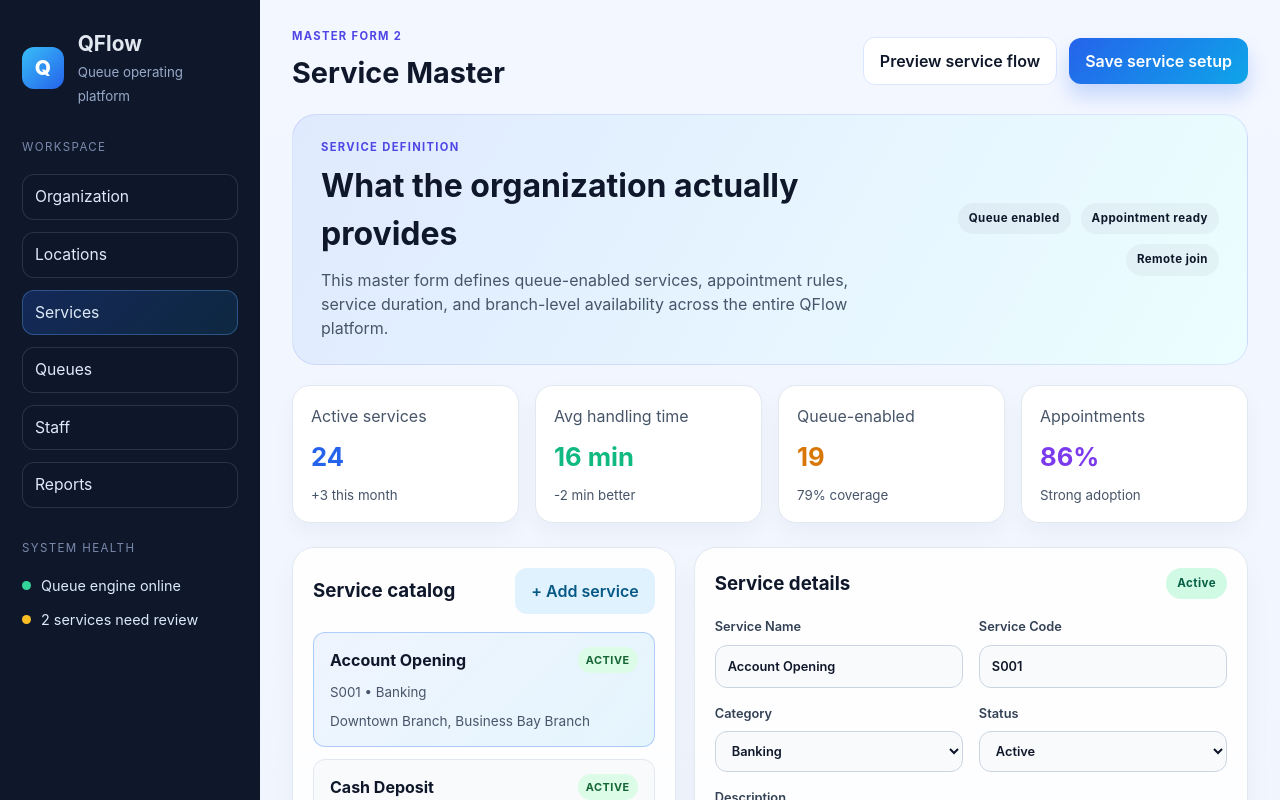
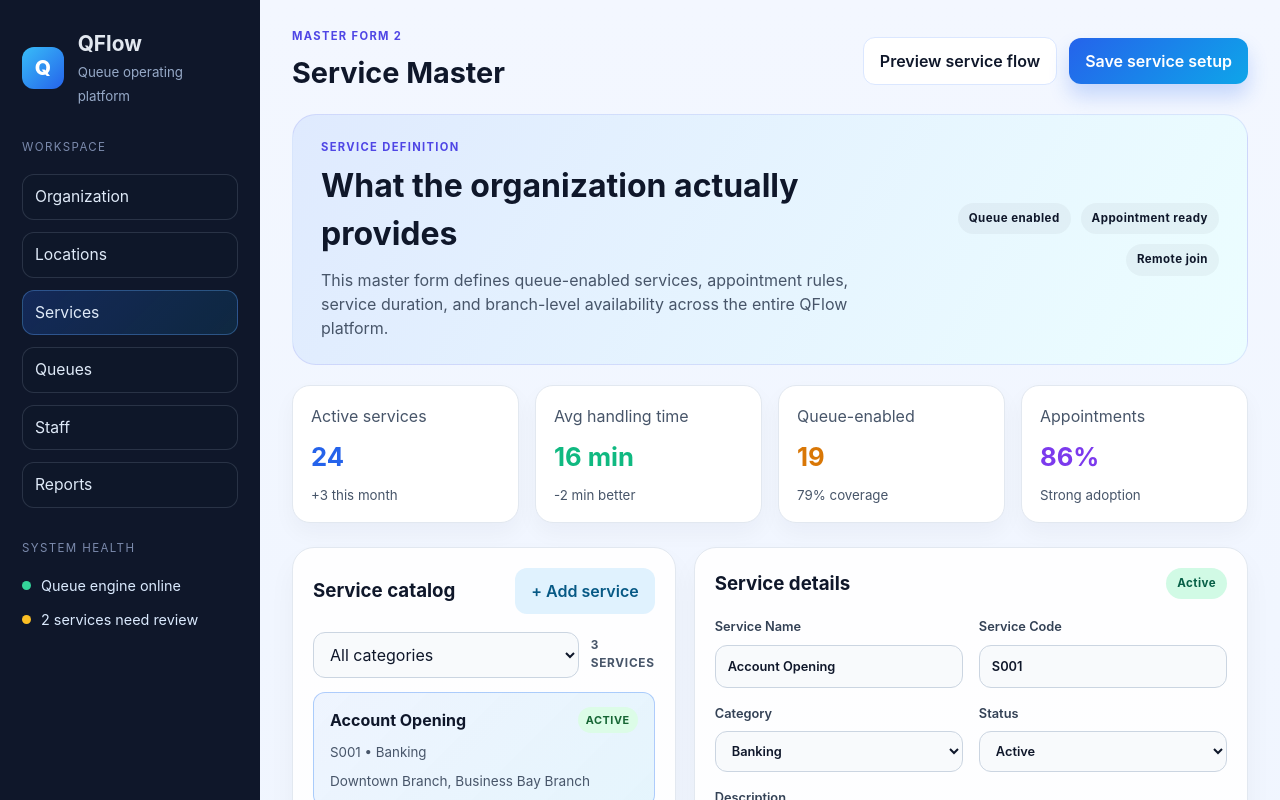
Before and after one commit to KANHAIYAKS108/QFlow, a React (Vite) app: page / in a window 1280 px wide. Shown: the top 800 px of the page. Built offline with nearby package versions, Linux system fonts and the light colour scheme.

Commit message:
Add catalog filters and service counts

```diff
--- a/src/App.css
+++ b/src/App.css
@@ -295,6 +295,22 @@
   margin-bottom: 18px;
 }
 
+.catalog-actions {
+  display: flex;
+  align-items: center;
+  justify-content: space-between;
+  gap: 12px;
+  margin-bottom: 14px;
+}
+
+.catalog-count {
+  font-size: 0.74rem;
+  font-weight: 700;
+  letter-spacing: 0.06em;
+  text-transform: uppercase;
+  color: #475569;
+}
+
 .service-list {
   display: flex;
   flex-direction: column;
--- a/src/App.jsx
+++ b/src/App.jsx
@@ -70,6 +70,15 @@
 function App() {
   const [services, setServices] = useState(initialServices)
   const [selectedServiceId, setSelectedServiceId] = useState(initialServices[0].id)
+  const [serviceFilter, setServiceFilter] = useState('All')
+
+  const filteredServices = useMemo(
+    () =>
+      serviceFilter === 'All'
+        ? services
+        : services.filter((service) => service.category === serviceFilter),
+    [serviceFilter, services],
+  )
 
   const selectedService = useMemo(
     () => services.find((service) => service.id === selectedServiceId) ?? services[0],
@@ -222,8 +231,20 @@
               </button>
             </div>
 
+            <div className="catalog-actions">
+              <select value={serviceFilter} onChange={(event) => setServiceFilter(event.target.value)}>
+                <option value="All">All categories</option>
+                <option value="Banking">Banking</option>
+                <option value="Finance">Finance</option>
+                <option value="Transactions">Transactions</option>
+                <option value="Support">Support</option>
+                <option value="General">General</option>
+              </select>
+              <span className="catalog-count">{filteredServices.length} services</span>
+            </div>
+
             <div className="service-list">
-              {services.map((service) => (
+              {filteredServices.map((service) => (
                 <button
                   key={service.id}
                   type="button"
```
